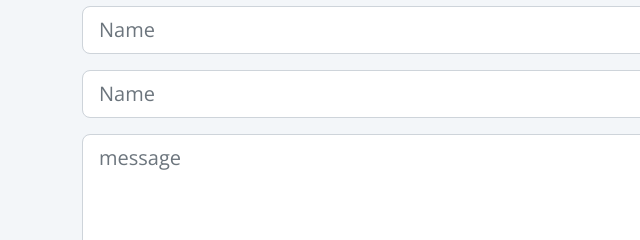
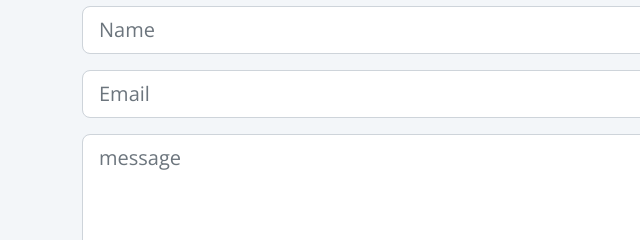
Before and after one commit to isebaey/ebook-website, a website: page contact.html in a window 1280 px wide. Shown: the part 330-570 px from the top of the page, 0-640 px from the left. Drawn offline with nearby package versions, Linux system fonts and the light colour scheme; files that its build step writes are made by us from their sources.

Commit message:
update some issues in forms placeholders

```diff
--- a/contact.html
+++ b/contact.html
@@ -109,7 +109,7 @@
                   type="email"
                   name="email"
                   class="form-control form-control-lg"
-                  placeholder="Name"
+                  placeholder="Email"
                 />
               </div>
               <div class="mb-3">
```
